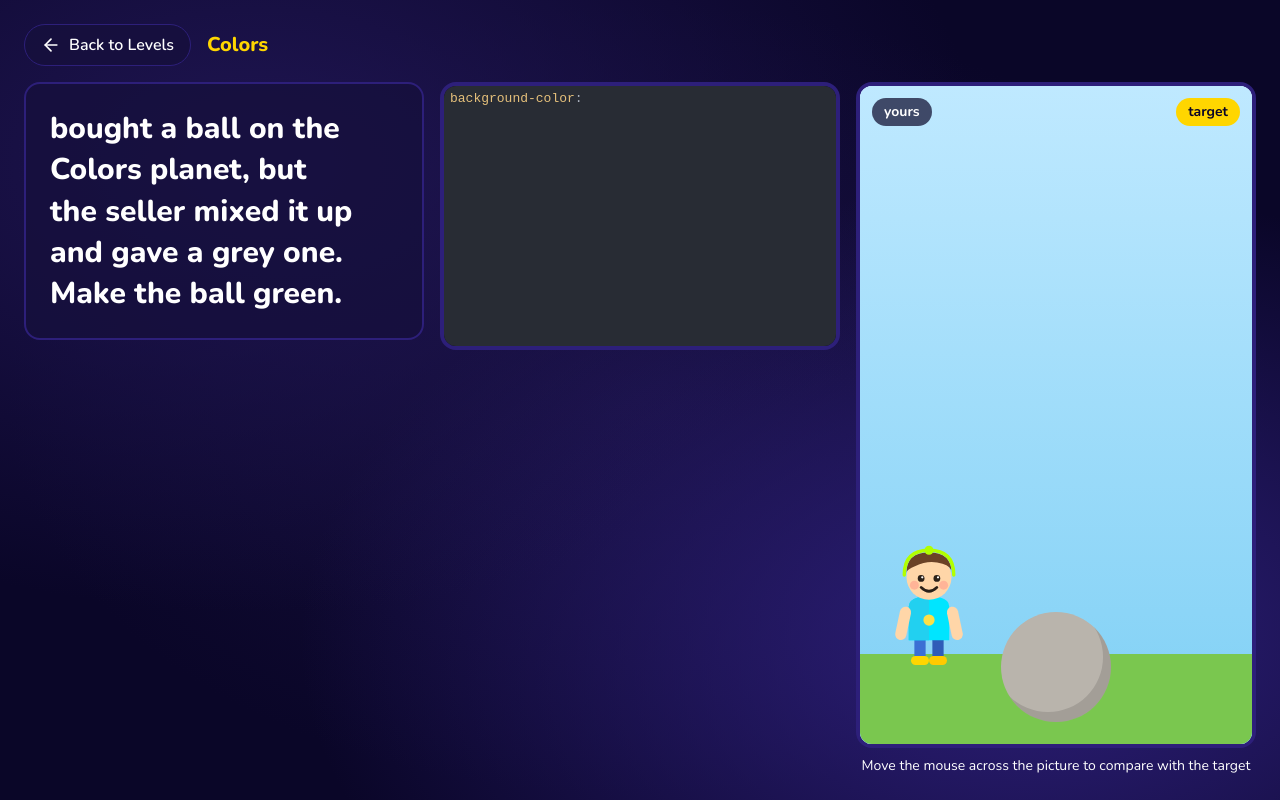
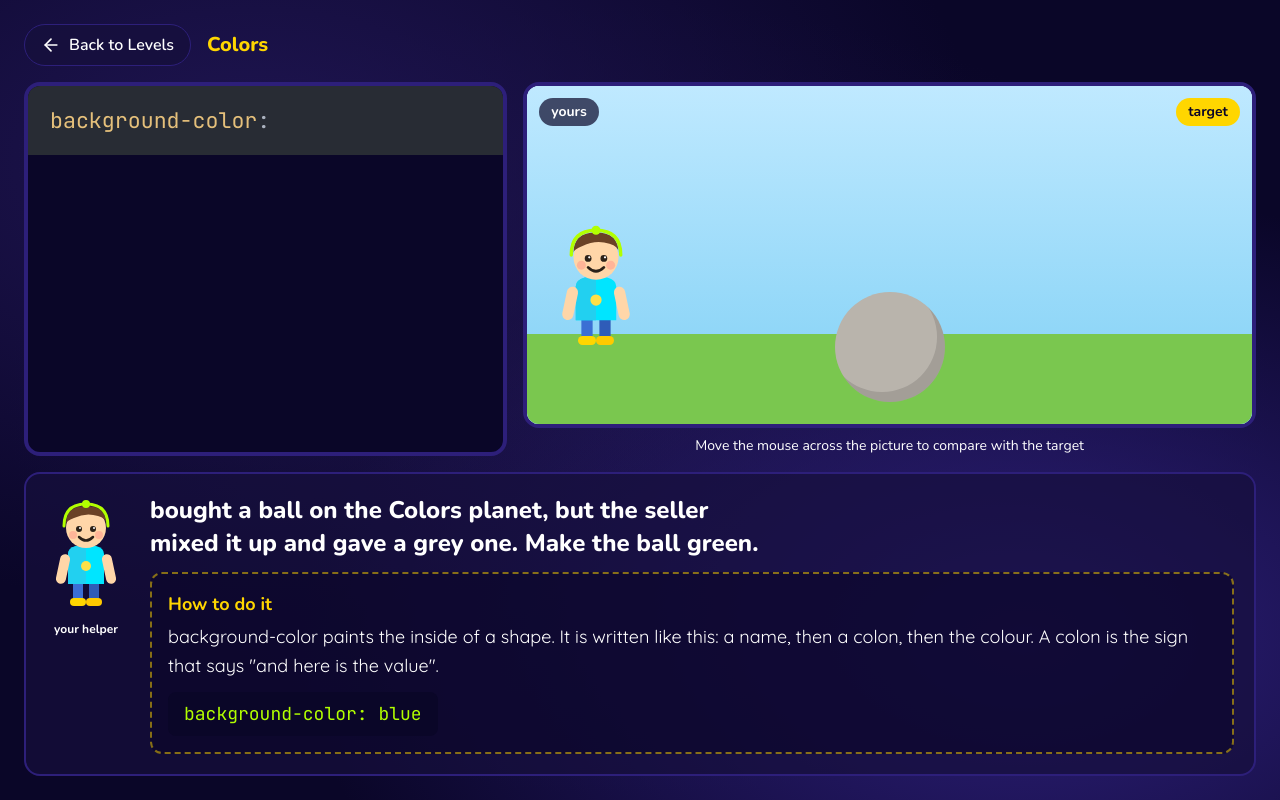
Before and after one commit to Nelenik/codenaut_v1, a Next.js app: page /play/colors/01 in a window 1280 px wide. Built offline with nearby package versions, Linux system fonts and the light colour scheme.

Commit message:
Rework level layout to 40/60, add teaching block and larger editor font

```diff
--- a/src/app/page.tsx
+++ b/src/app/page.tsx
@@ -1,20 +1,14 @@
 'use client';
 
-import { useState, useEffect } from 'react';
 import MapScreen from '@/components/MapScreen';
 import NameEntry from '@/components/NameEntry';
-import { defaultProgress, loadProgress, type Progress } from '@/lib/progress';
+import Loading from '@/components/Loading';
+import { useProgress } from '@/lib/useProgress';
 
 export default function HomePage() {
-  const [progress, setProgress] = useState<Progress>(defaultProgress);
+  const { progress, ready, refresh } = useProgress();
 
-  useEffect(() => {
-    setProgress(loadProgress());
-  }, []);
-
-  if (!progress.playerName) {
-    return <NameEntry onDone={() => setProgress(loadProgress())} />;
-  }
-
+  if (!ready) return <Loading />;
+  if (!progress.playerName) return <NameEntry onDone={refresh} />;
   return <MapScreen />;
 }
--- a/src/components/CssEditor.tsx
+++ b/src/components/CssEditor.tsx
@@ -4,6 +4,21 @@ import { useEffect, useRef } from 'react';
 import CodeMirror from '@uiw/react-codemirror';
 import { css } from '@codemirror/lang-css';
 import { EditorView } from '@codemirror/view';
+
+/**
+ * The audience reads at 7 and types with a keyboard aimed at a screen, so the
+ * editor is set noticeably larger than a developer default.
+ */
+const largeFontTheme = EditorView.theme({
+  '&': { fontSize: '1.35rem' },
+  '.cm-content': {
+    fontSize: '1.35rem',
+    lineHeight: '1.7',
+    padding: '1rem',
+  },
+  '.cm-scroller': { fontFamily: 'var(--font-mono)', overflow: 'auto' },
+  '.cm-gutters': { display: 'none' },
+});
 
 type Props = {
   value: string;
@@ -29,12 +44,12 @@ export default function CssEditor({ value, onChange, highlight = true }: Props)
   }, [value]);
 
   return (
-    <div className="rounded-2xl overflow-hidden border-4 border-space-600 bg-space-900">
+    <div className="flex-1 flex flex-col rounded-2xl overflow-hidden border-4 border-space-600 bg-space-900 min-h-[260px]">
       <CodeMirror
         value={value}
-        height="260px"
+        height="100%"
         theme="dark"
-        extensions={highlight ? [css()] : []}
+        extensions={highlight ? [css(), largeFontTheme] : [largeFontTheme]}
         onChange={onChange}
         onCreateEditor={(view) => {
           viewRef.current = view;
--- a/src/components/LevelList.tsx
+++ b/src/components/LevelList.tsx
@@ -1,11 +1,12 @@
 'use client';
 
-import { useState, useEffect } from 'react';
 import { useTranslation } from 'react-i18next';
 import Link from 'next/link';
 import { ArrowLeft } from 'lucide-react';
 import { getWorld, WORLDS, taskId } from '@/lib/worlds';
-import { loadProgress, isLevelUnlocked, defaultProgress, type Progress } from '@/lib/progress';
+import { isLevelUnlocked } from '@/lib/progress';
+import { useProgress } from '@/lib/useProgress';
+import Loading from '@/components/Loading';
 
 function StarRow({ count }: { count: number }) {
   return (
@@ -21,13 +22,11 @@ function StarRow({ count }: { count: number }) {
 
 export default function LevelList({ worldId }: { worldId: string }) {
   const { t } = useTranslation();
-  const [progress, setProgress] = useState<Progress>(defaultProgress);
+  const { progress, ready } = useProgress();
 
   const world = getWorld(worldId);
 
-  useEffect(() => {
-    setProgress(loadProgress());
-  }, []);
+  if (!ready) return <Loading />;
 
   if (!world) {
     return (
--- a/src/components/LevelScreen.tsx
+++ b/src/components/LevelScreen.tsx
@@ -6,10 +6,11 @@ import { useTranslation } from 'react-i18next';
 import { ArrowLeft } from 'lucide-react';
 import { getWorld } from '@/lib/worlds';
 import { assemblePlayfield, assembleReference, loadTask, type LoadedTask } from '@/lib/taskLoader';
-import { defaultProgress, loadProgress, type Progress } from '@/lib/progress';
+import { useProgress } from '@/lib/useProgress';
 import TaskZone from '@/components/TaskZone';
 import CssEditor from '@/components/CssEditor';
 import PlayfieldPreview from '@/components/PlayfieldPreview';
+import Loading from '@/components/Loading';
 
 type Props = {
   worldId: string;
@@ -18,6 +19,7 @@ type Props = {
 
 export default function LevelScreen({ worldId, levelId }: Props) {
   const { t } = useTranslation();
+  const { progress, ready } = useProgress();
   const world = getWorld(worldId);
   const level = world?.levels.find((l) => l.id === levelId);
 
@@ -25,13 +27,8 @@ export default function LevelScreen({ worldId, levelId }: Props) {
   const [loadError, setLoadError] = useState<string | null>(null);
   const [retryKey, setRetryKey] = useState(0);
   const [childCss, setChildCss] = useState('');
-  const [progress, setProgress] = useState<Progress>(defaultProgress);
 
   const iframeRef = useRef<HTMLIFrameElement | null>(null);
-
-  useEffect(() => {
-    setProgress(loadProgress());
-  }, []);
 
   useEffect(() => {
     if (!world || !level) return;
@@ -73,12 +70,12 @@ export default function LevelScreen({ worldId, levelId }: Props) {
     );
   }
 
+  if (!ready) return <Loading />;
+
   if (loadError) {
     return (
       <main className="min-h-screen flex flex-col items-center justify-center gap-6 p-6 text-center">
-        <p className="text-2xl font-display font-bold text-white">
-          {t('common.error')}
-        </p>
+        <p className="text-2xl font-display font-bold text-white">{t('common.error')}</p>
         <p className="text-lg font-mono text-space-300 break-all">{loadError}</p>
         <button
           onClick={() => setRetryKey((k) => k + 1)}
@@ -90,13 +87,9 @@ export default function LevelScreen({ worldId, levelId }: Props) {
     );
   }
 
-  if (!task) {
-    return (
-      <main className="min-h-screen flex items-center justify-center">
-        <p className="text-xl text-space-300 font-display">{t('common.loading')}</p>
-      </main>
-    );
-  }
+  if (!task) return <Loading />;
+
+  const taskKey = `tasks.${task.config.id}`;
 
   return (
     <main className="min-h-screen flex flex-col p-4 md:p-6 gap-4">
@@ -113,16 +106,12 @@ export default function LevelScreen({ worldId, levelId }: Props) {
         </span>
       </header>
 
-      <div className="grid grid-cols-1 lg:grid-cols-3 gap-4 flex-1 min-h-0">
-        <section className="lg:col-span-1">
-          <TaskZone taskText={t(`tasks.${task.config.id}.text`, { name: progress.playerName })} />
-        </section>
-
-        <section className="lg:col-span-1 flex flex-col gap-3">
+      <div className="grid grid-cols-1 lg:grid-cols-5 gap-4 flex-1 min-h-0">
+        <section className="lg:col-span-2 flex flex-col gap-3 min-h-0">
           <CssEditor value={childCss} onChange={setChildCss} />
         </section>
 
-        <section className="lg:col-span-1 min-h-[320px]">
+        <section className="lg:col-span-3 min-h-[320px] lg:min-h-0">
           <PlayfieldPreview
             ref={iframeRef}
             srcDoc={srcDoc}
@@ -134,6 +123,14 @@ export default function LevelScreen({ worldId, levelId }: Props) {
           />
         </section>
       </div>
+
+      <TaskZone
+        taskText={t(`${taskKey}.text`, { name: progress.playerName })}
+        teachTitle={t(`${taskKey}.teachTitle`)}
+        teachBody={t(`${taskKey}.teachBody`)}
+        example={t(`${taskKey}.example`)}
+        narratorLabel={progress.playerName || t('level.narrator')}
+      />
     </main>
   );
 }
--- /dev/null
+++ b/src/components/Loading.tsx
@@ -0,0 +1,12 @@
+'use client';
+
+export default function Loading() {
+  return (
+    <main className="min-h-screen flex items-center justify-center">
+      <div className="flex flex-col items-center gap-4">
+        <img src="/assets/rocket.svg" alt="" className="w-10 h-20 animate-bounce" />
+        <p className="font-display text-xl text-space-300">Loading…</p>
+      </div>
+    </main>
+  );
+}
--- a/src/components/MapScreen.tsx
+++ b/src/components/MapScreen.tsx
@@ -1,10 +1,11 @@
 'use client';
 
-import { useState, useEffect } from 'react';
+import { useState } from 'react';
 import { useTranslation } from 'react-i18next';
 import { BookOpen } from 'lucide-react';
 import Link from 'next/link';
-import { loadProgress, isWorldUnlocked, setLanguage, defaultProgress, type Progress } from '@/lib/progress';
+import { setLanguage } from '@/lib/progress';
+import { useProgress } from '@/lib/useProgress';
 
 type World = {
   id: string;
@@ -21,16 +22,12 @@ const WORLDS: World[] = [
 
 export default function MapScreen() {
   const { t, i18n } = useTranslation();
-  const [progress, setProgress] = useState<Progress>(defaultProgress);
-
-  useEffect(() => {
-    setProgress(loadProgress());
-  }, []);
+  const { progress, refresh } = useProgress();
 
   const switchLang = (lang: 'en' | 'ru') => {
     i18n.changeLanguage(lang);
     setLanguage(lang);
-    setProgress(loadProgress());
+    refresh();
   };
 
   return (
--- a/src/components/TaskZone.tsx
+++ b/src/components/TaskZone.tsx
@@ -2,24 +2,43 @@
 
 type Props = {
   taskText: string;
-  introText?: string;
+  teachTitle?: string;
+  teachBody?: string;
+  example?: string;
+  narratorLabel: string;
 };
 
-export default function TaskZone({ taskText, introText }: Props) {
+export default function TaskZone({ taskText, teachTitle, teachBody, example, narratorLabel }: Props) {
   return (
-    <div className="flex flex-col gap-6">
-      <div className="bg-space-800/80 border-2 border-space-600 rounded-2xl p-6">
-        <p className="font-display text-2xl md:text-3xl font-extrabold leading-snug text-white text-balance">
+    <section className="rounded-2xl bg-space-800/70 border-2 border-space-600 p-4 md:p-5 flex gap-4 md:gap-6 items-start">
+      <div className="flex flex-col items-center gap-2 shrink-0">
+        <img src="/assets/kid.svg" alt="" className="w-16 h-24 md:w-20 md:h-30" />
+        <span className="text-xs font-display font-bold text-space-300 text-center leading-tight max-w-20">
+          {narratorLabel}
+        </span>
+      </div>
+
+      <div className="flex-1 flex flex-col gap-3 min-w-0">
+        <p className="font-display text-xl md:text-2xl font-extrabold leading-snug text-white text-balance">
           {taskText}
         </p>
+
+        {teachBody ? (
+          <div className="bg-space-900/60 border-2 border-dashed border-planet-yellow/50 rounded-xl p-3 md:p-4">
+            {teachTitle ? (
+              <p className="font-display text-base md:text-lg font-bold text-planet-yellow mb-1">
+                {teachTitle}
+              </p>
+            ) : null}
+            <p className="text-base md:text-lg leading-relaxed text-space-100">{teachBody}</p>
+            {example ? (
+              <code className="inline-block mt-3 px-4 py-2 rounded-lg bg-space-900 text-planet-lime font-mono text-base md:text-lg">
+                {example}
+              </code>
+            ) : null}
+          </div>
+        ) : null}
       </div>
-
-      {introText ? (
-        <div className="bg-space-800/50 border-2 border-dashed border-space-600 rounded-2xl p-5">
-          <p className="font-display text-lg font-bold text-planet-yellow mb-2">What is this?</p>
-          <p className="text-lg leading-relaxed text-space-100">{introText}</p>
-        </div>
-      ) : null}
-    </div>
+    </section>
   );
 }
--- a/src/i18n/en.json
+++ b/src/i18n/en.json
@@ -30,6 +30,7 @@
     "check": "Check",
     "back": "Back to Levels",
     "compareHint": "Move the mouse across the picture to compare with the target",
+    "narrator": "your helper",
     "yours": "yours",
     "target": "target",
     "success": "Great job!",
@@ -52,7 +53,9 @@
   "tasks": {
     "colors/01-ball-color": {
       "text": "{{name}} bought a ball on the Colors planet, but the seller mixed it up and gave a grey one. Make the ball green.",
-      "intro": "The background-color property paints the inside of a shape. Write it in the editor and pick a green value."
+      "teachTitle": "How to do it",
+      "teachBody": "background-color paints the inside of a shape. It is written like this: a name, then a colon, then the colour. A colon is the sign that says \"and here is the value\".",
+      "example": "background-color: blue"
     }
   }
 }
--- a/src/i18n/ru.json
+++ b/src/i18n/ru.json
@@ -30,6 +30,7 @@
     "check": "Проверить",
     "back": "К уровням",
     "compareHint": "Проведи мышкой по картинке, чтобы сравнить с эталоном",
+    "narrator": "твой помощник",
     "yours": "твоё",
     "target": "эталон",
     "success": "Отлично!",
@@ -52,7 +53,9 @@
   "tasks": {
     "colors/01-ball-color": {
       "text": "{{name}} купил на планете Цветов мячик, но продавец перепутал и дал серый. Сделай мячик зелёным.",
-      "intro": "Свойство background-color красит фигуру внутри. Напиши его в редакторе и выбери зелёное значение."
+      "teachTitle": "Как это сделать",
+      "teachBody": "background-color красит фигуру внутри. Пишется так: сначала имя, потом двоеточие, потом цвет. Двоеточие — это знак «а дальше значение».",
+      "example": "background-color: blue"
     }
   }
 }
--- /dev/null
+++ b/src/lib/useProgress.ts
@@ -0,0 +1,30 @@
+'use client';
+
+import { useCallback, useEffect, useState } from 'react';
+import { defaultProgress, loadProgress, type Progress } from '@/lib/progress';
+
+/**
+ * `localStorage` is unavailable during SSR, so progress cannot be read on the
+ * first render. Every screen starts from the default state and switches to the
+ * stored one in an effect — `ready` tells a screen when that has happened, so
+ * it can show a loader instead of briefly rendering the wrong thing (a name
+ * screen for a player who already has a name, or locks for levels they cleared).
+ * `refresh` re-reads after something writes, e.g. the name screen.
+ */
+export function useProgress(): {
+  progress: Progress;
+  ready: boolean;
+  refresh: () => void;
+} {
+  const [progress, setProgress] = useState<Progress>(defaultProgress);
+  const [ready, setReady] = useState(false);
+
+  useEffect(() => {
+    setProgress(loadProgress());
+    setReady(true);
+  }, []);
+
+  const refresh = useCallback(() => setProgress(loadProgress()), []);
+
+  return { progress, ready, refresh };
+}
```
